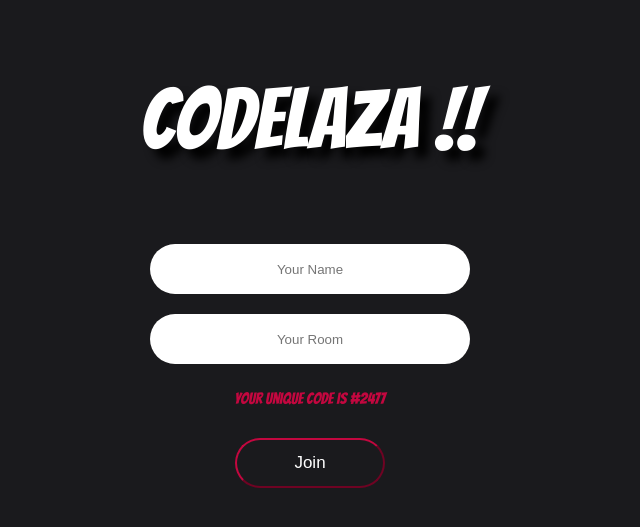
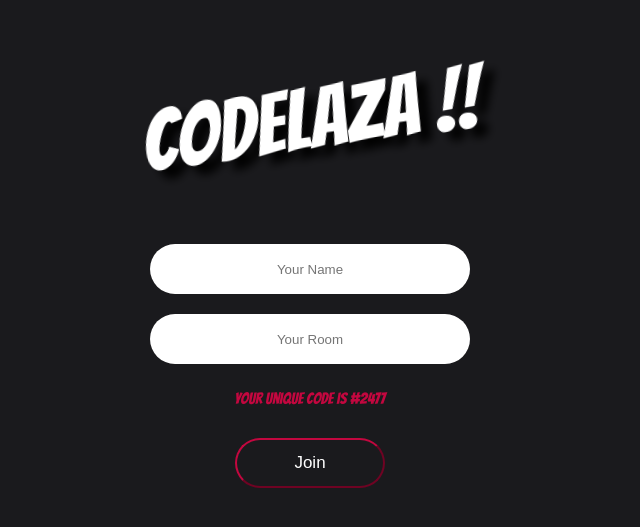
Before and after one commit to AdityaKumar-01/ChatApp, a React (Create React App) app in the folder client/: page / in a window 1280 px wide. Shown: the part 119-646 px from the top of the page, without its empty margins (330-970 px from the left). Built offline with nearby package versions, Linux system fonts and the light colour scheme.

Commit message:
missing line added

```diff
--- a/client/src/Pages/JoinPage/JoinPage.jsx
+++ b/client/src/Pages/JoinPage/JoinPage.jsx
@@ -1,6 +1,7 @@
 import React from 'react';
 
 import JoiningForm from './../../components/JoiningForm/JoiningForm.component';
+import { motion } from 'framer-motion';
 
 
 import './JoinPage.styles.css';
@@ -20,11 +21,11 @@ const JoinPage = () =>{
 
     return(
         <div className="JoinPage">
-            <div className="BrandName"
+            <motion.div className="BrandName"
             variants={BrandNameVaraints}
                 initial="initialState"
                 animate="finalState"
-            >CODELAZA !!</div>
+            >CODELAZA !!</motion.div>
             <JoiningForm/>
         </div>
 
```
